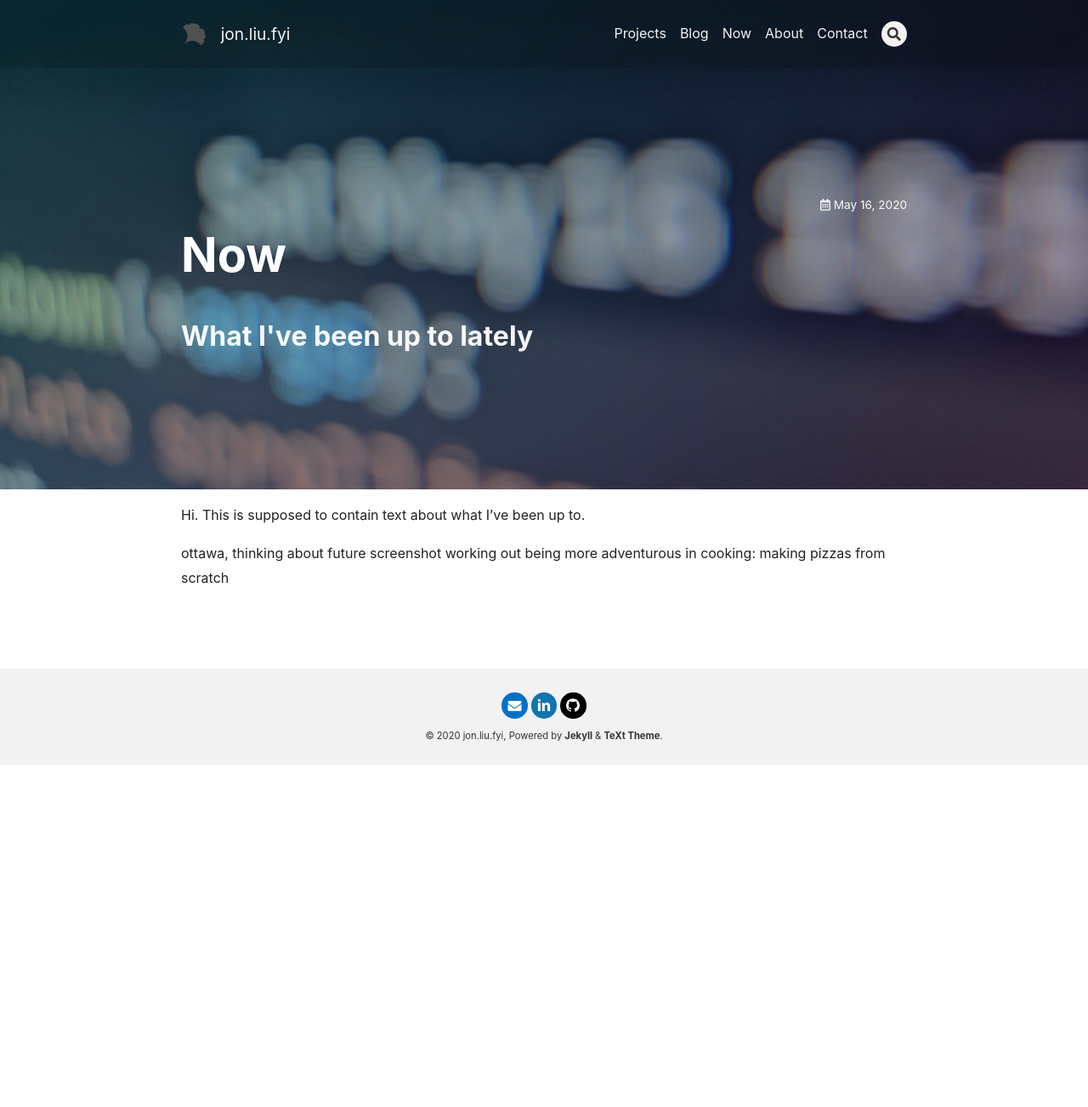
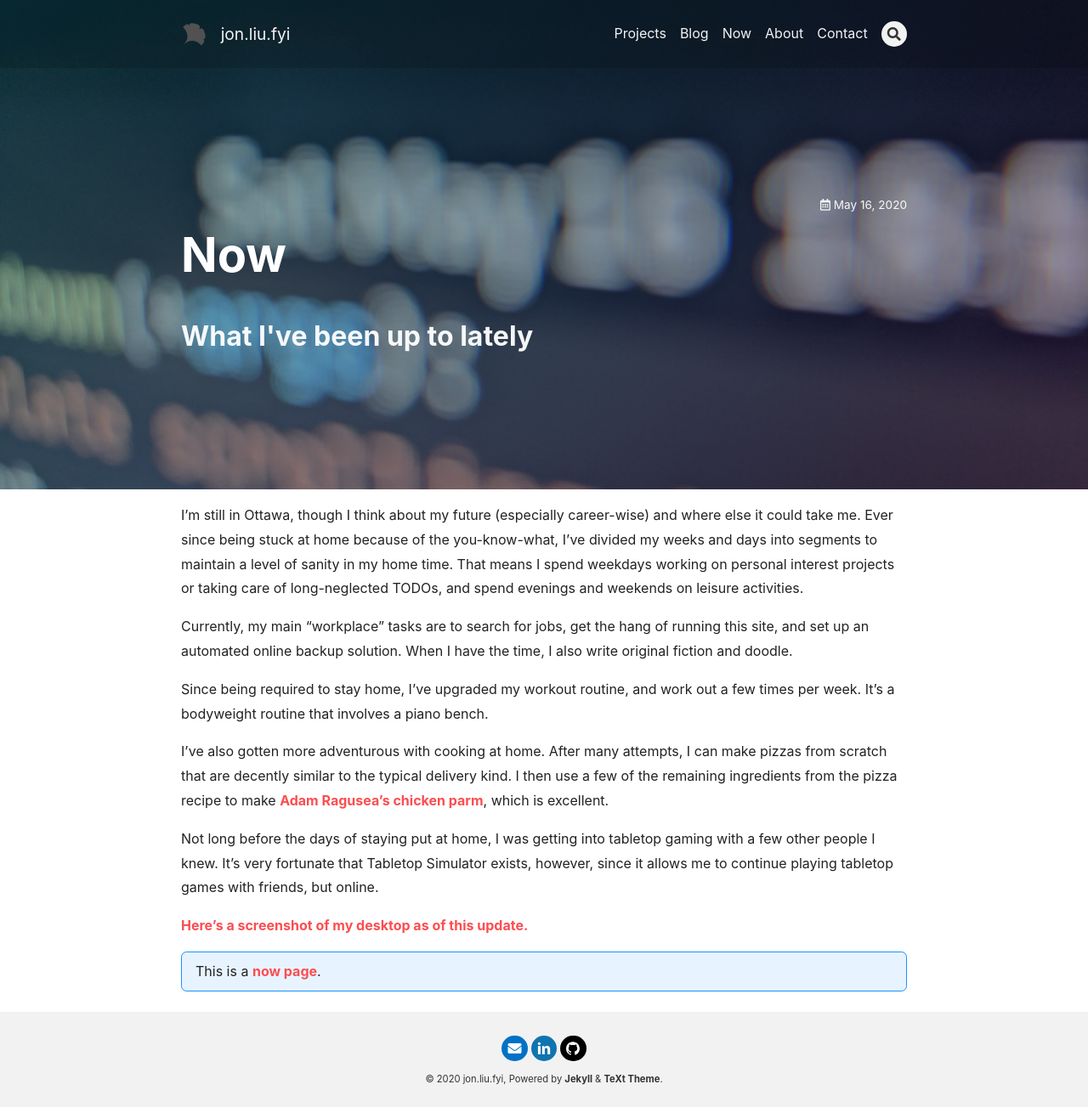
Before and after one commit to JonLiuFYI/JonLiuFYI.github.io, a Jekyll site: the page built from now.md, in a window 1280 px wide. Shown: the whole page at 85% size. Built offline with Jekyll 4.4.1, drawn with Linux system fonts in a browser that asks for light colours; nearby versions of some CDN libraries; before the commit the page ends 900 px from its top, so only the background shows below that.

Commit message:
now page

```diff
--- a/now.md
+++ b/now.md
@@ -15,9 +15,17 @@ article_header:
         src: /assets/images/now/now_2020-05-16.jpg
 ---
 
-Hi. This is supposed to contain text about what I've been up to.
+I'm still in Ottawa, though I think about my future (especially career-wise) and where else it could take me. Ever since being stuck at home because of the you-know-what, I've divided my weeks and days into segments to maintain a level of sanity in my home time. That means I spend weekdays working on personal interest projects or taking care of long-neglected TODOs, and spend evenings and weekends on leisure activities.
 
-ottawa, thinking about future
-screenshot
-working out
-being more adventurous in cooking: making pizzas from scratch
+Currently, my main "workplace" tasks are to search for jobs, get the hang of running this site, and set up an automated online backup solution. When I have the time, I also write original fiction and doodle.
+
+Since being required to stay home, I've upgraded my workout routine, and work out a few times per week. It's a bodyweight routine that involves a piano bench.
+
+I've also gotten more adventurous with cooking at home. After many attempts, I can make pizzas from scratch that are decently similar to the typical delivery kind. I then use a few of the remaining ingredients from the pizza recipe to make [Adam Ragusea's chicken parm](https://www.youtube.com/watch?v=p-LY9b1u_io), which is excellent.
+
+Not long before the days of staying put at home, I was getting into tabletop gaming with a few other people I knew. It's very fortunate that Tabletop Simulator exists, however, since it allows me to continue playing tabletop games with friends, but online.
+
+[Here's a screenshot of my desktop as of this update.](/assets/images/now/screen_2020-05-16.png)
+
+This is a [now page](https://nownownow.com/about).
+{:.info}
```
Also changed, not shown: 1 other file.
